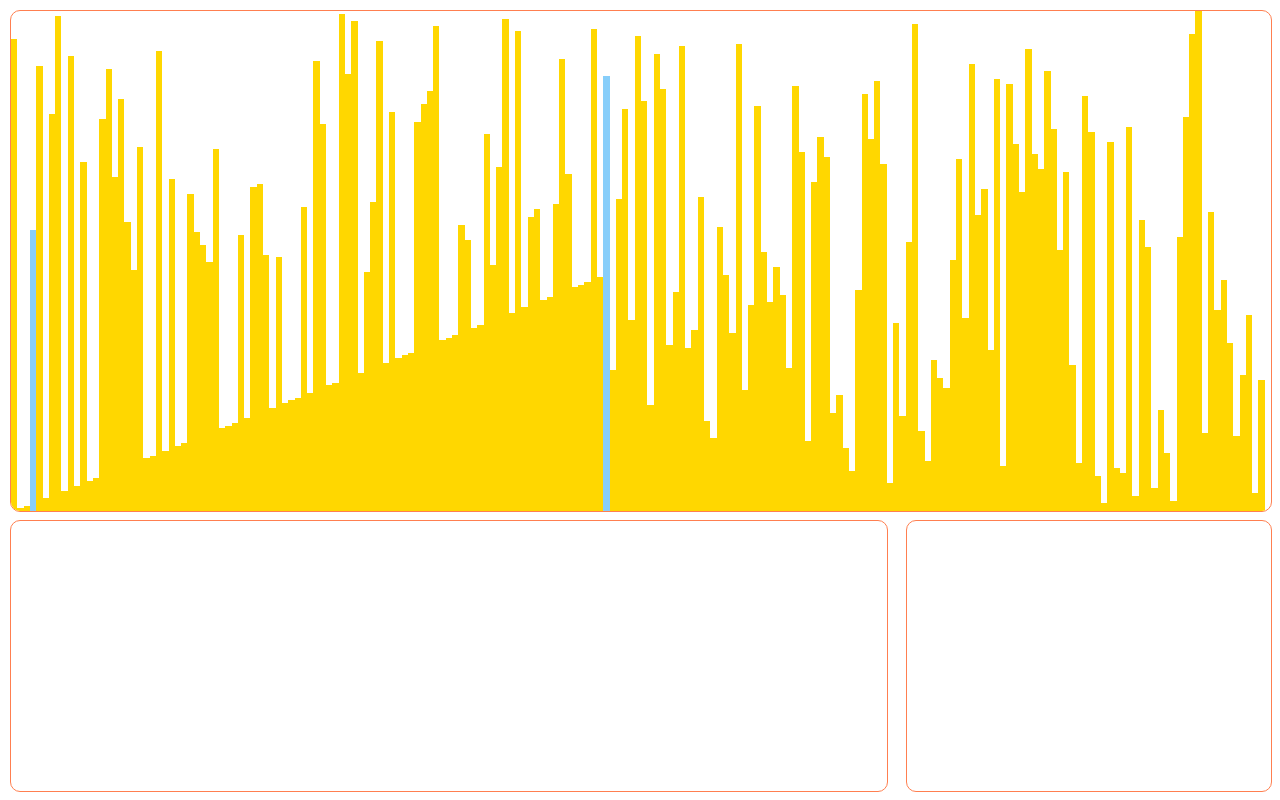
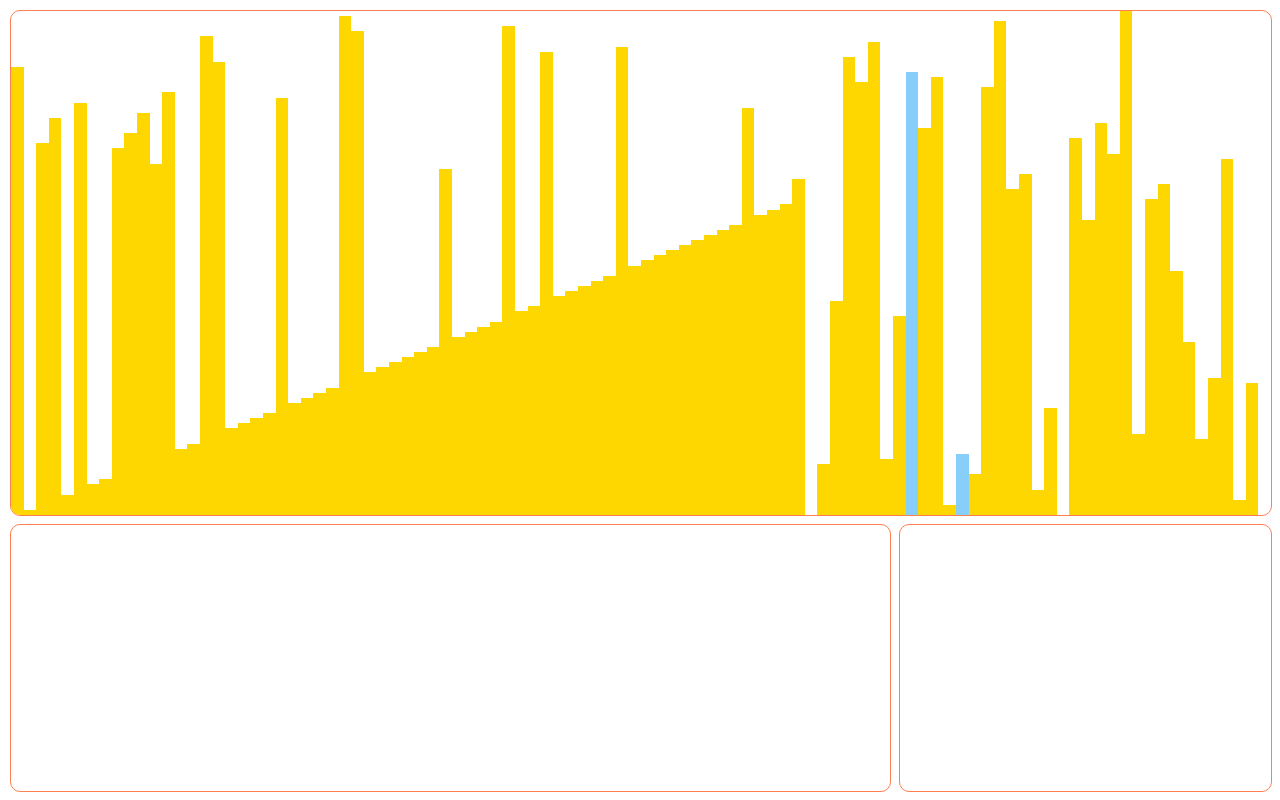
Before and after one commit to chrisli-03/SortingAnimation, a Vue app: page / in a window 1280 px wide. Built offline with nearby package versions, Linux system fonts and the light colour scheme.

Commit message:
Changed speed
speed is now constant disregarding the distance between swapping columns

```diff
--- a/src/App.vue
+++ b/src/App.vue
@@ -3,10 +3,10 @@
 		<div id="canvasPanel" class="panel">
 			<div class="holder"><my-canvas ref="MyCanvas"/></div>
 		</div>
-		<div id="algorithmPanel" class="panel" style="padding-top: 0;">
+		<div id="algorithmPanel" class="panel">
 			<div class="holder"><algorithm ref="Algorithm"/></div>
 		</div>
-		<div id="dataPanel" class="panel" style="padding-top: 0;">
+		<div id="dataPanel" class="panel">
 			<div class="holder"></div>
 		</div>
 	</div>
@@ -41,6 +41,8 @@ html, body { width: 100%; height: 100%; padding: 0; margin: 0; }
 	width: 100%;
 	height: 100%;
 	overflow: hidden;
+	padding: 5px;
+	box-sizing: border-box;
 }
 #canvasPanel {
 	height: 65%;
@@ -57,7 +59,7 @@ html, body { width: 100%; height: 100%; padding: 0; margin: 0; }
 .panel {
 	float: left;
 	box-sizing: border-box;
-	padding: 10px;
+	padding: 5px;
 }
 .holder {
 	width: 100%;
--- a/src/components/MyCanvas.vue
+++ b/src/components/MyCanvas.vue
@@ -24,7 +24,7 @@ export default {
 			m: -1,
 			n: -1,
 			diff: 0,
-			speed: 30
+			speed: 50
 		}
 	},
 	methods: {
@@ -36,14 +36,13 @@ export default {
 		},
 		async shuffle() {
 			let array = this.data
-			let currentIndex = array.length, temporaryValue, randomIndex;
+			let currentIndex = array.length, temporaryValue, randomIndex
 			while (0 !== currentIndex) {
-				randomIndex = Math.floor(Math.random() * currentIndex);
+				randomIndex = (Math.random() * array.length)|0
 				currentIndex -= 1;
 				await this.swap(randomIndex, currentIndex)
+				this.data = array
 			}
-			this.data = array
-			this.speed = 20
 			return new Promise((resolve) => {
 				resolve(0)
 			})
@@ -52,10 +51,18 @@ export default {
 			this.m = Math.min(m, n)
 			this.n = Math.max(m, n)
 			let _this = this
+			let done = Math.abs(_this.m - _this.n)
+			let speed = done/_this.speed
 			return new Promise((resolve) => {
-				let done = Math.abs(_this.m - _this.n)
+				if (_this.diff+speed >= done) {
+					[_this.data[_this.m], _this.data[_this.n]] = [_this.data[_this.n], _this.data[_this.m]]
+					_this.m = -1
+					_this.n = -1
+					_this.diff = 0
+					resolve(0)
+				} else {
 					let interval = setInterval(() => {
-					if (_this.diff < done) _this.diff = Math.min(_this.diff+this.speed, done)
+						if (_this.diff < done) _this.diff = Math.min(_this.diff+speed, done)
 						else {
 							[_this.data[_this.m], _this.data[_this.n]] = [_this.data[_this.n], _this.data[_this.m]]
 							_this.m = -1
@@ -64,7 +71,8 @@ export default {
 							clearInterval(interval)
 							resolve(0)
 						}
-				}, 1000/60)
+					}, 1)
+				}
 			})
 		}
 	},
@@ -78,7 +86,7 @@ export default {
 	},
 	mounted: function() {
 		let newData = this.data
-		for (let i = 0; i < 200; i++) {
+		for (let i = 0; i < 100; i++) {
 			newData.push(i)
 		}
 		this.data = newData
```
Lines whose indentation alone changed are shown as unchanged.
